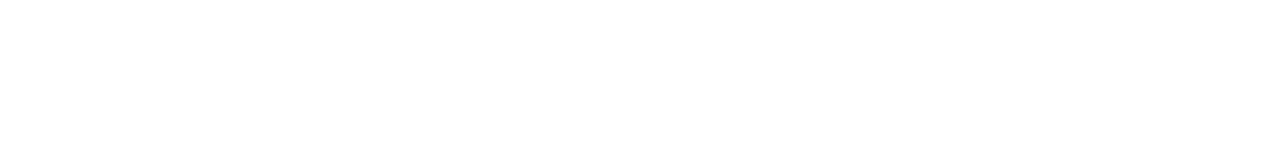
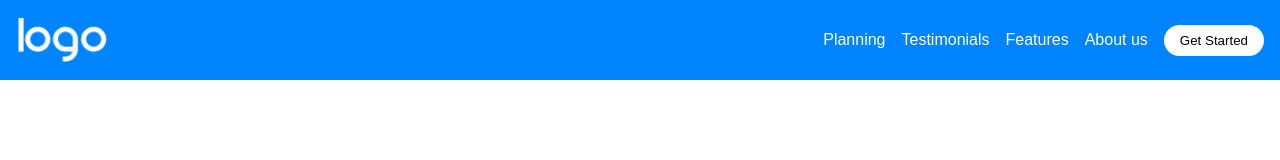
Before and after one commit to emanuelefarelli/htmlcss-responsive-layout, a plain HTML site: page index.html in a window 1280 px wide. Drawn offline with Linux system fonts and the light colour scheme.

Commit message:
Aggiunto header con responsive

```diff
--- a/css/style.css
+++ b/css/style.css
@@ -2,6 +2,19 @@
     margin: 0;
     padding: 0;
     box-sizing: border-box;
+}
+
+body{
+    font-family: sans-serif;
+}
+
+ul{
+    list-style: none;
+}
+
+button{
+    border-radius: 0;
+    border: none;
 }
 
 /* GENERAL */
@@ -22,4 +35,104 @@
     height: 100%;
 }
 
+.w-100{
+    width: 100%;
+}
+
+.s-txt{
+    font-size: 0.8rem;
+}
+
+.m-txt{
+    font-size: 1rem;
+}
+
+.l-txt{
+    font-size: 2rem;
+}
+
+.bt-white{
+    padding: 0.5rem 1rem;
+    border-radius: 1rem;
+    color: black;
+    background-color: white;
+}
+
+.bt-purple{
+    padding: 0.5rem 1rem;
+    border-radius: 1rem;
+    color: white;
+    background-color: #9792e4;
+}
+
+.deep-blue{
+ color: #0084fd;
+}
+
+.light-blue{
+ color: #9792e4;
+}
+
+.purple{
+    color: #9792e4;
+}
+
+.yellow{
+    color: #fdc15f;
+}
+
+.white{
+    color: white;
+}
+
+
 /* HEADER */
+
+header{
+    height: 5rem;
+    background-color: #0084fd;
+    justify-content: space-between;
+    align-items: center;
+}
+
+header i{
+    font-size: 1.5rem;
+    margin-right: 2rem;
+}
+
+header img{
+    padding: 1.1rem;
+}
+
+header ul{
+    align-items: center;
+}
+
+header li{
+    padding-left: 1rem;
+}
+
+header li a{
+    color: white;
+    text-decoration: none;
+}
+
+header nav.nav-desktop{
+    display: none;
+    margin-right: 1rem;
+}
+
+
+
+
+/* RESPONSIVE */
+
+@media screen and (min-width: 768px) {
+    header nav.nav-mobile{
+        display: none;
+    }
+
+    header nav.nav-desktop{
+        display: block;
+    }
+}
--- a/index.html
+++ b/index.html
@@ -4,11 +4,38 @@
     <meta charset="UTF-8">
     <meta http-equiv="X-UA-Compatible" content="IE=edge">
     <meta name="viewport" content="width=device-width, initial-scale=1.0">
-    <title>Document</title>
+    <link rel="stylesheet" href="css/style.css">
+    <!-- FONT AWESOME 6.4.0 -->
+    <link rel="stylesheet" href="https://cdnjs.cloudflare.com/ajax/libs/font-awesome/6.4.0/css/all.min.css">
+    <title>Logo</title>
 </head>
 <body>
-    <header>
-
+    <header class="flex">
+        <img class="h-100" src="img/logo.png" alt="immagine del logo Logo">
+        <nav class="nav-mobile">
+            <i class="fa-sharp fa-solid fa-bars white"></i>
+        </nav>
+        <nav class="nav-desktop">
+            <ul class="flex m-txt">
+                <li>
+                    <a href="">Planning</a>
+                </li>
+                <li>
+                    <a href=""> Testimonials</a>
+                </li>
+                <li>
+                    <a href=""> Features</a>
+                </li>
+                <li>
+                    <a href="">About us</a>
+                </li>
+                <li>
+                    <button class="bt-white">
+                        Get Started
+                    </button>
+                </li>
+            </ul>
+        </nav>
     </header>
     <main>
 
```
